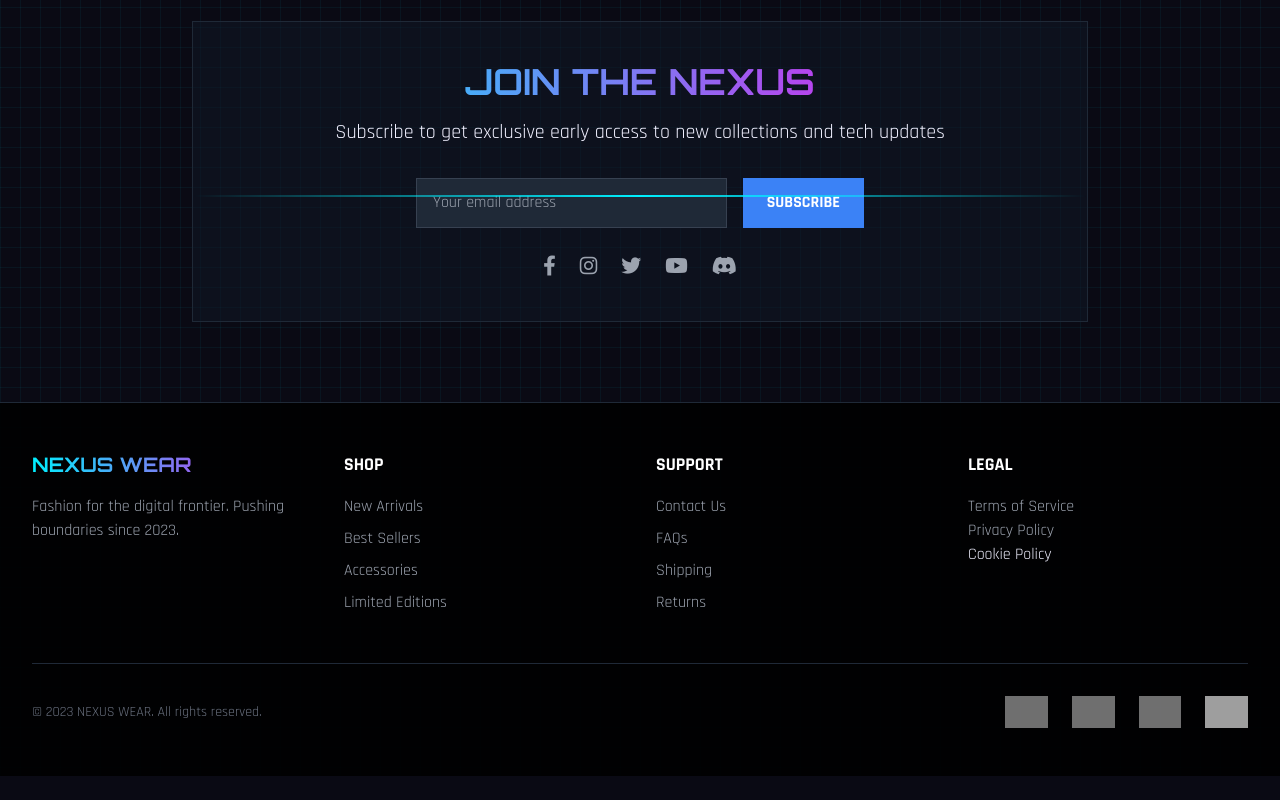
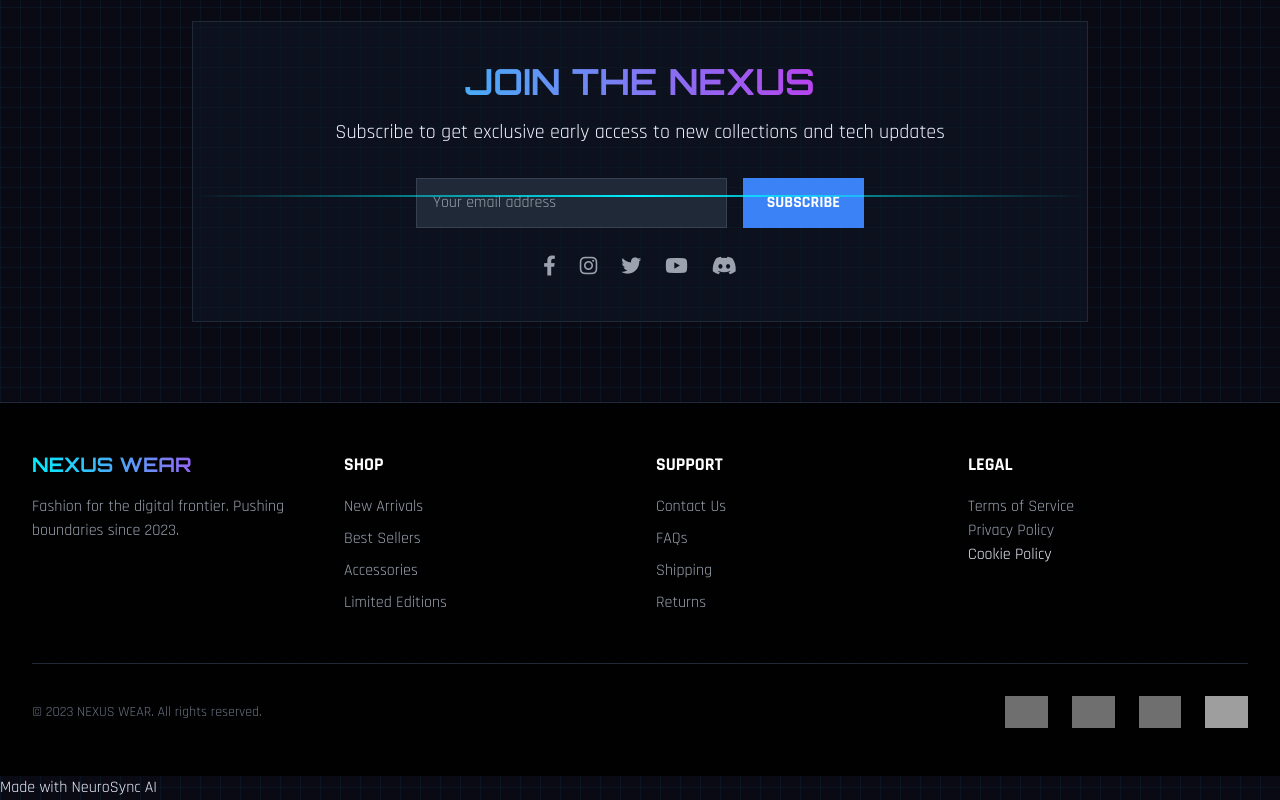
Before and after one commit to neurosync56/bhjbjbj, a plain HTML site: page index.html in a window 1280 px wide. Shown: the part 3453-4253 px from the top of the page. Before the commit the page ends 4229 px from the top, so only its background shows below. Drawn offline with nearby package versions, Linux system fonts and the light colour scheme; grey boxes are pictures that could not be loaded.

Commit message:
Update index.html

```diff
--- a/index.html
+++ b/index.html
@@ -996,6 +996,10 @@
             el.style.transform = "translateY(20px)";
             el.style.transition = "all 0.6s ease";
         });
+
     </script>
+      <div class="neurosync-watermark">
+        Made with NeuroSync AI
+    </div>
 </body>
 </html>
```
